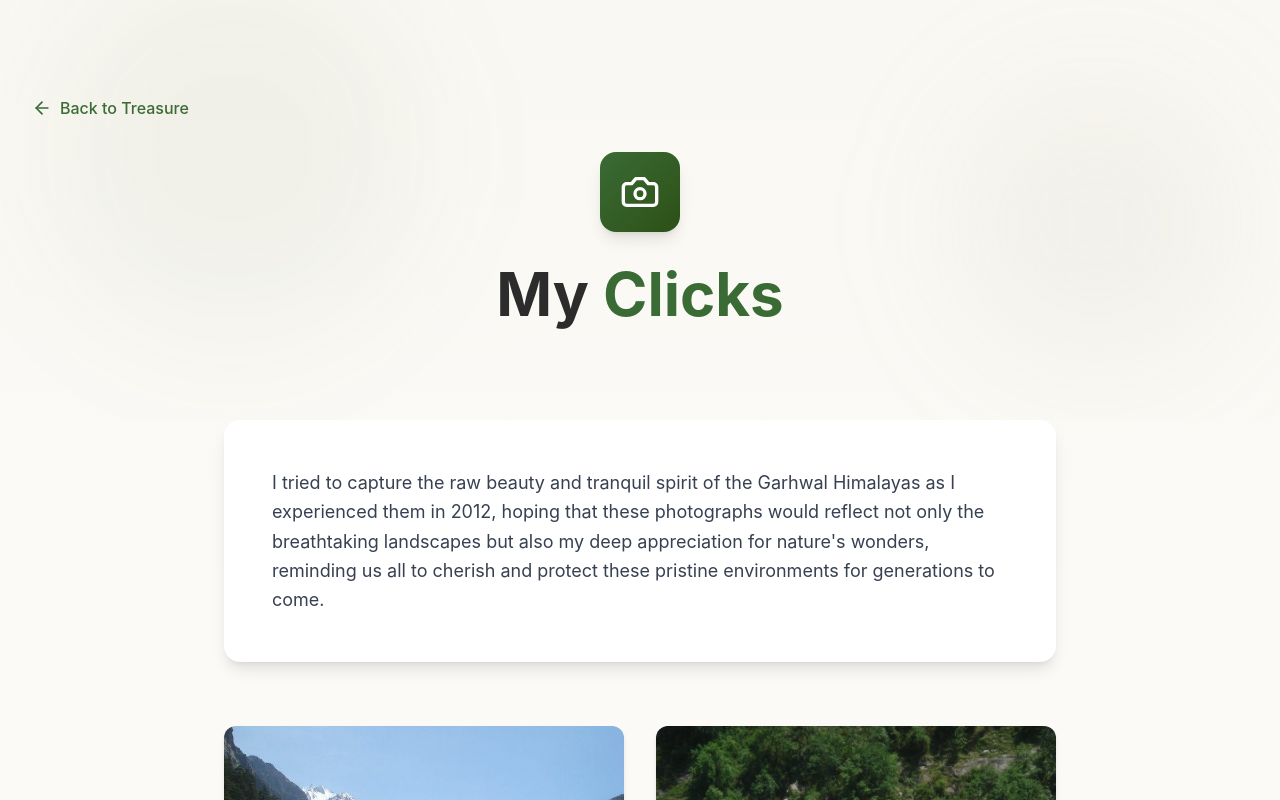
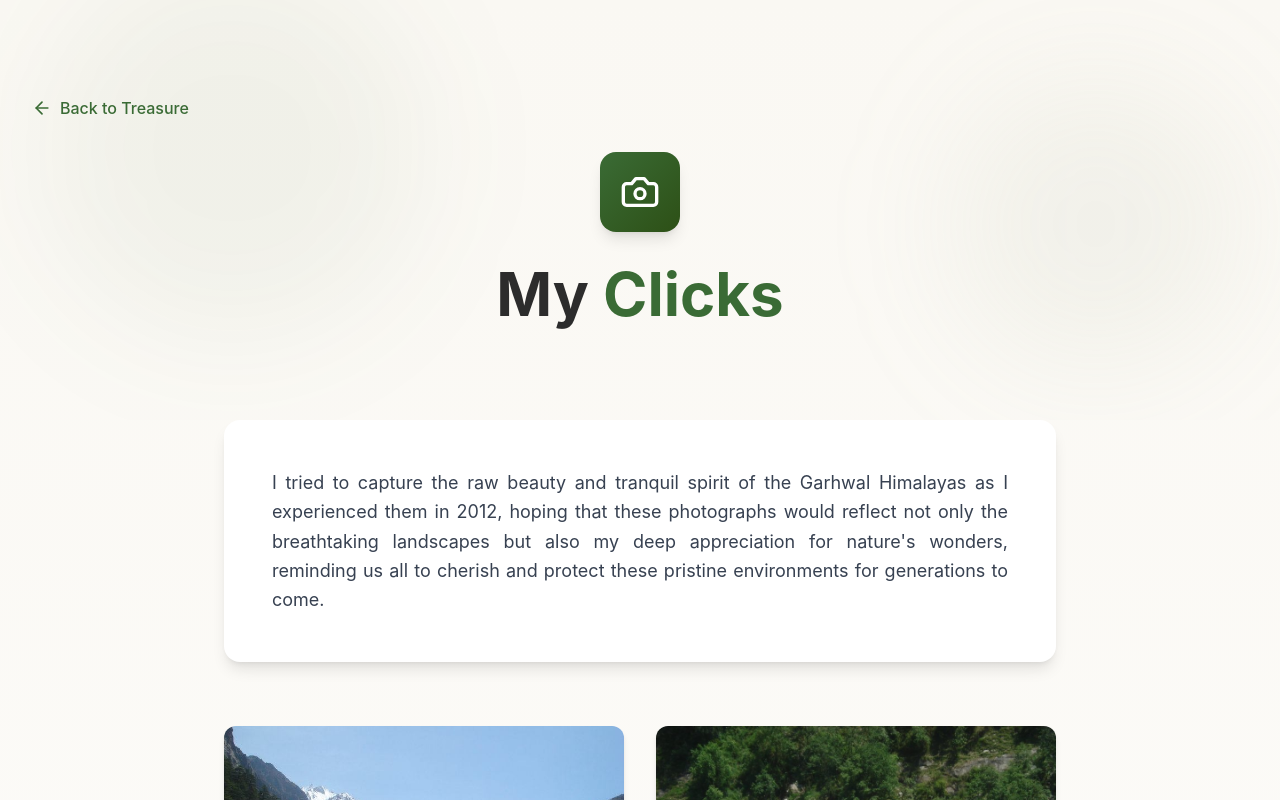
Before and after one commit to Kaustubh19-tech/EcoWebsite, a React (Create React App) app: page /treasure/my-clicks in a window 1280 px wide. Shown: the top 800 px of the page. Built offline with nearby package versions, Linux system fonts and the light colour scheme.

Commit message:
Add justified text alignment to My Clicks description

```diff
--- a/src/pages/MyClicks.js
+++ b/src/pages/MyClicks.js
@@ -44,7 +44,7 @@ export default function MyClicks() {
             {/* Content Section */}
             <div className="max-w-4xl mx-auto px-6 lg:px-8 pb-24">
                 <div className="bg-white rounded-2xl shadow-lg p-8 lg:p-12 space-y-8 text-lg text-gray-700 leading-relaxed">
-                    <p>
+                    <p className="text-justify">
                         I tried to capture the raw beauty and tranquil spirit of the Garhwal Himalayas as I experienced them in 2012, hoping that these photographs would reflect not only the breathtaking landscapes but also my deep appreciation for nature's wonders, reminding us all to cherish and protect these pristine environments for generations to come.
                     </p>
                 </div>
```
